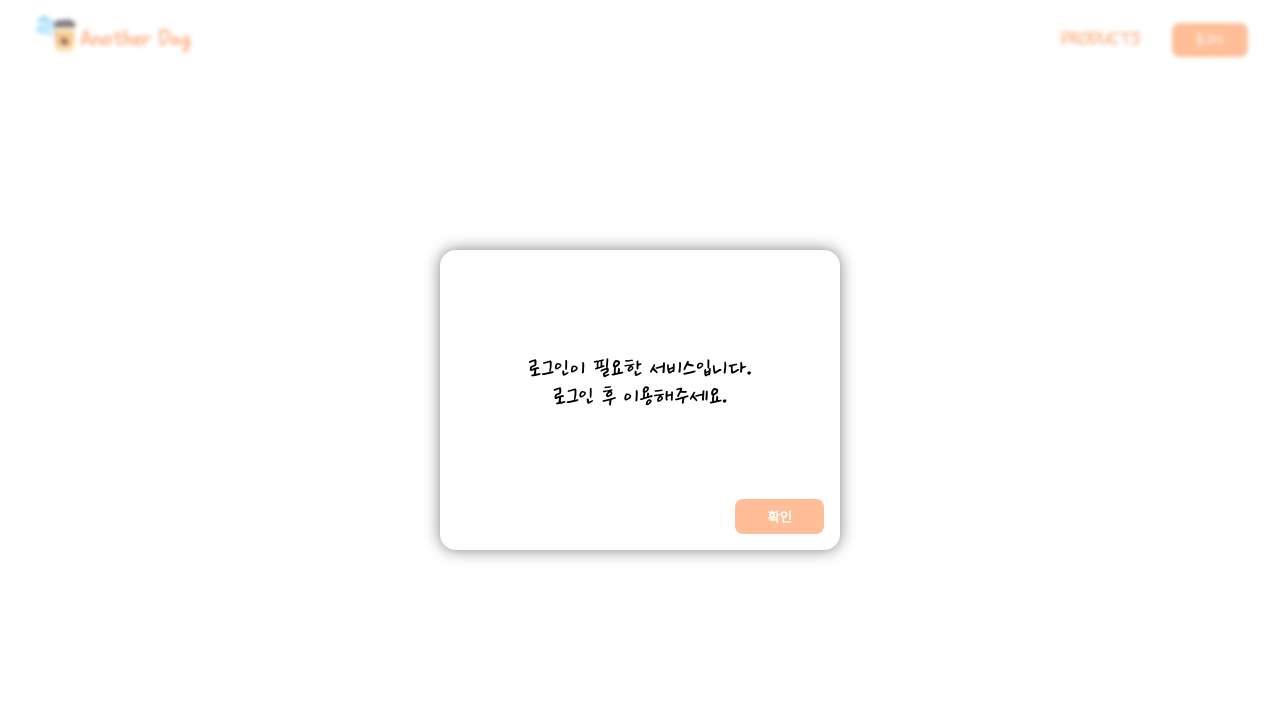
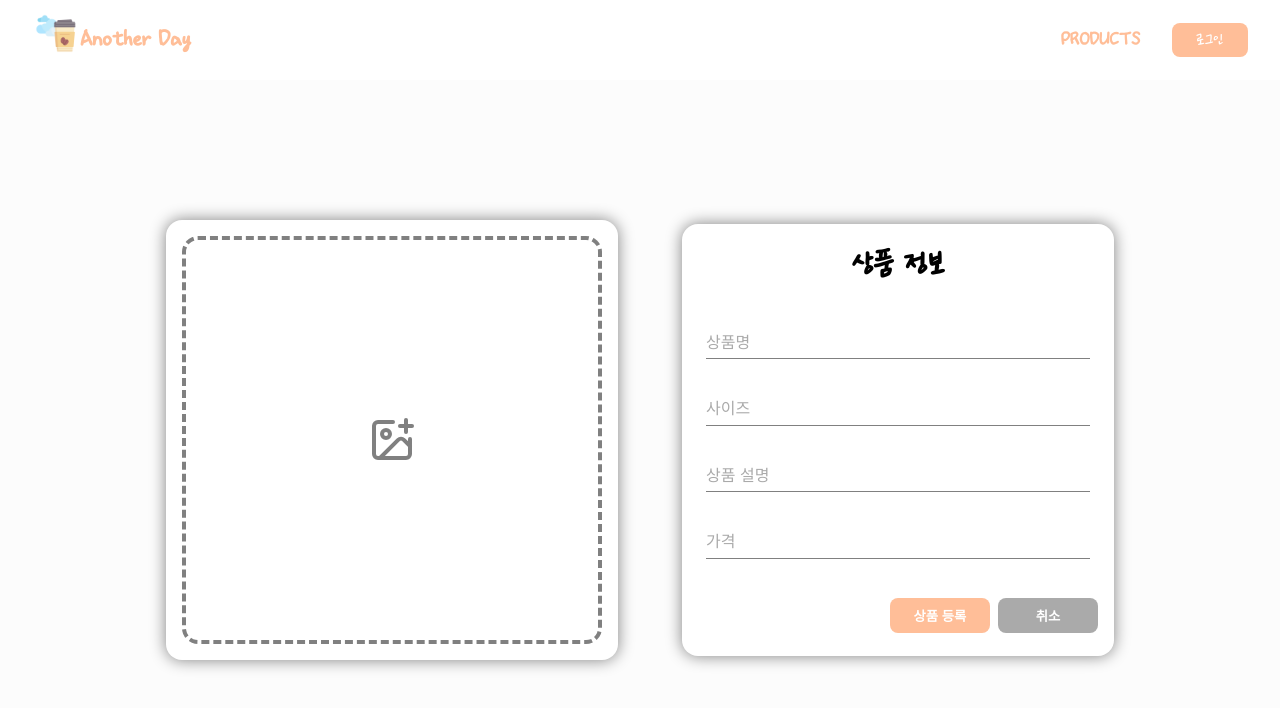
Before and after one commit to SeonnHo/another-day, a React (Create React App) app: page /create in a window 1280 px wide. Shown: the top 708 px of the page. Built offline with nearby package versions, Linux system fonts and the light colour scheme; no server answers.

Commit message:
상품 등록 페이지 구현 완료

```diff
--- a/src/pages/ProductCreationPage/ProductCreationPage.jsx
+++ b/src/pages/ProductCreationPage/ProductCreationPage.jsx
@@ -3,15 +3,26 @@ import * as S from './ProductCreationPage.style';
 import { LuImagePlus } from 'react-icons/lu';
 import TextField from '../../components/TextField/TextField';
 import { useNavigate } from 'react-router-dom';
-import { getSessionUserData } from '../../utils/seesionUserData';
+import { uploadImage } from '../../api/uploader';
+import { addNewProduct } from '../../api/firebase';
 import Modal from '../../components/Modal/Modal';
+import Loading from '../../components/Loading/Loading';
 
 export default function ProductCreationPage() {
   const [file, setFile] = useState(null);
   const [preview, setPreview] = useState(null);
+  const [productInfo, setProductInfo] = useState({});
+  const [isLoading, setIsLoading] = useState(false);
+  const [isSuccess, setIsSuccess] = useState(false);
   const navigate = useNavigate();
 
-  const handleChange = (e) => {
+  const handleTextChange = (e) => {
+    const { name, value } = e.target;
+    setProductInfo((product) => ({ ...product, [name]: value }));
+  };
+
+  const handlePhotoChange = (e) => {
+    console.log(e.target.files);
     let file = e.target.files[0];
     let reader = new FileReader();
 
@@ -25,26 +36,25 @@ export default function ProductCreationPage() {
   };
 
   const handleModalClick = () => {
+    setIsSuccess(false);
     navigate('/', { replace: true });
   };
 
-  if (!getSessionUserData())
-    return (
-      <Modal
-        content={'로그인이 필요한 서비스입니다.\n로그인 후 이용해주세요.'}
-        onClick={handleModalClick}
-      />
-    );
-
-  if (getSessionUserData().uid !== process.env.REACT_APP_ADMIN_UID)
-    return (
-      <Modal
-        content={'관리자 전용 서비스입니다.\n메인페이지로 이동합니다.'}
-        onClick={handleModalClick}
-      />
-    );
+  const handleCreateProduct = () => {
+    setIsLoading(true);
+    uploadImage(file).then((url) => {
+      addNewProduct(productInfo, url).then(() => {
+        setFile(null);
+        setPreview(null);
+        setProductInfo({});
+        setIsLoading(false);
+        setIsSuccess(true);
+      });
+    });
+  };
 
   return (
+    <>
       <S.ProductCreationPageLayout>
         {file && preview ? (
           <S.ProductCreationPageCard>
@@ -55,7 +65,7 @@ export default function ProductCreationPage() {
               id="input-img"
               type="file"
               accept="image/*"
-            onChange={handleChange}
+              onChange={handlePhotoChange}
             />
           </S.ProductCreationPageCard>
         ) : (
@@ -67,7 +77,7 @@ export default function ProductCreationPage() {
               id="input-img"
               type="file"
               accept="image/*"
-            onChange={handleChange}
+              onChange={handlePhotoChange}
             />
           </S.ProductCreationPageCard>
         )}
@@ -76,17 +86,48 @@ export default function ProductCreationPage() {
           <S.ProductCreationPageInputCardTitle>
             상품 정보
           </S.ProductCreationPageInputCardTitle>
-        <TextField id={'title'} type={'text'} decorationColor={'#ffbe98'}>
+          <TextField
+            id={'title'}
+            type={'text'}
+            name={'title'}
+            decorationColor={'#ffbe98'}
+            value={productInfo.title ?? ''}
+            handleTextChange={handleTextChange}
+          >
             상품명
           </TextField>
-        <TextField id={'size'} type={'text'} decorationColor={'#ffbe98'}>
+          <TextField
+            id={'size'}
+            type={'text'}
+            name={'size'}
+            decorationColor={'#ffbe98'}
+            value={productInfo.size ?? ''}
+            handleTextChange={handleTextChange}
+          >
             사이즈
           </TextField>
-        <TextField id={'description'} type={'text'} decorationColor={'#ffbe98'}>
+          <TextField
+            id={'description'}
+            type={'text'}
+            name={'description'}
+            decorationColor={'#ffbe98'}
+            value={productInfo.description ?? ''}
+            handleTextChange={handleTextChange}
+          >
             상품 설명
           </TextField>
+          <TextField
+            id={'price'}
+            type={'text'}
+            name={'price'}
+            decorationColor={'#ffbe98'}
+            value={productInfo.price ?? ''}
+            handleTextChange={handleTextChange}
+          >
+            가격
+          </TextField>
           <S.ProductCreationPageInputCardButtonBox>
-          <S.ProductCreationPageInputCardButton>
+            <S.ProductCreationPageInputCardButton onClick={handleCreateProduct}>
               상품 등록
             </S.ProductCreationPageInputCardButton>
             <S.ProductCreationPageInputCardButton
@@ -98,5 +139,15 @@ export default function ProductCreationPage() {
           </S.ProductCreationPageInputCardButtonBox>
         </S.ProductCreationPageInputCard>
       </S.ProductCreationPageLayout>
+      {isLoading && <Loading />}
+      {isSuccess && (
+        <Modal
+          content={
+            '상품이 정상적으로 등록되었습니다.\n메인페이지로 이동합니다.'
+          }
+          onClick={handleModalClick}
+        />
+      )}
+    </>
   );
 }
--- a/src/pages/ProductCreationPage/ProductCreationPage.style.js
+++ b/src/pages/ProductCreationPage/ProductCreationPage.style.js
@@ -132,6 +132,13 @@ export const ProductCreationPageInputCardTitle = styled.h1`
   }
 `;
 
+export const ProductCreationPageInputCardButtonBox = styled.div`
+  display: flex;
+  justify-content: end;
+  gap: 0.5rem;
+  margin-top: 1rem;
+`;
+
 export const ProductCreationPageInputCardButton = styled.button`
   border: 0;
   outline: 0;
@@ -143,10 +150,3 @@ export const ProductCreationPageInputCardButton = styled.button`
   border-radius: 0.5rem;
   cursor: pointer;
 `;
-
-export const ProductCreationPageInputCardButtonBox = styled.div`
-  display: flex;
-  justify-content: end;
-  gap: 0.5rem;
-  margin-top: 1rem;
-`;
```
Lines whose indentation alone changed are shown as unchanged.
